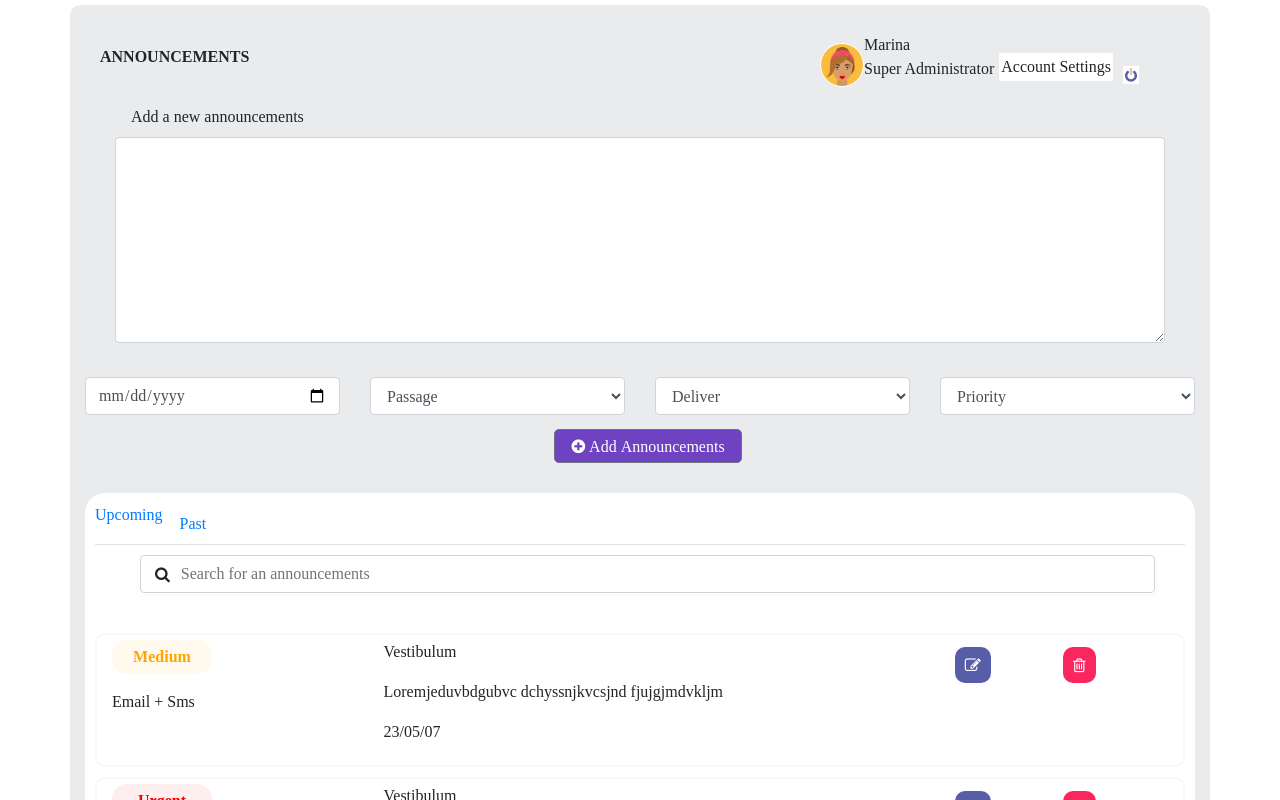
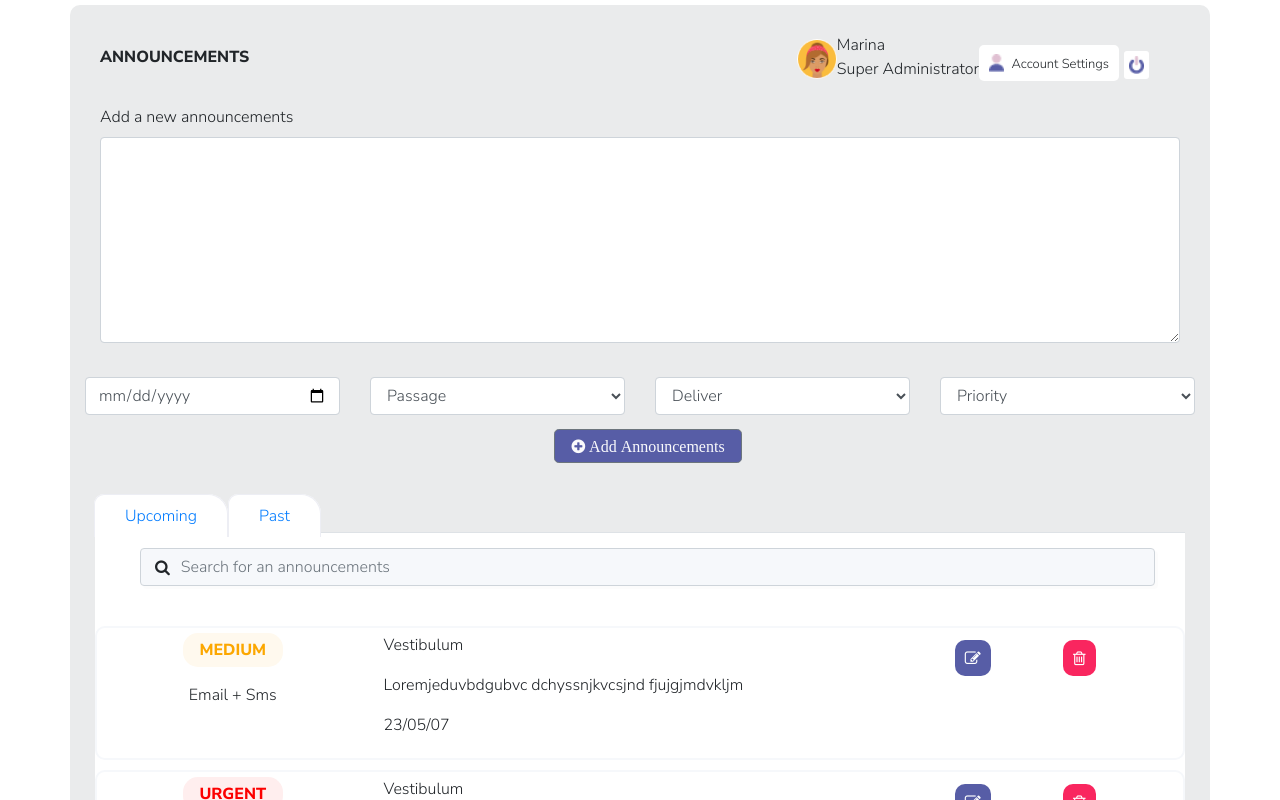
Before and after one commit to Xtarachiever/4010_Tasks, a React (Create React App) app: page / in a window 1280 px wide. Shown: the top 800 px of the page. Built offline with nearby package versions, Linux system fonts and the light colour scheme.

Commit message:
updated styles

```diff
--- a/src/App.css
+++ b/src/App.css
@@ -1,3 +1,4 @@
+@import url('https://fonts.googleapis.com/css2?family=Nunito+Sans:wght@300;800&display=swap');
 *{
   margin: 0;
   padding: 0;
@@ -26,6 +27,22 @@ body{
   --delete:#F9265F;
   --shade:#F6F8FB;
 }
+.tabs .nav-item{
+  padding: 1px;
+  margin-bottom: 3px;
+}
+.nav-item a{
+  border: 1px solid #EDEEF4;
+  padding: 10px 30px 10px 30px;
+  border-bottom: none;
+  background-color: #FFFFFF;
+  margin-left: -2px;
+  border-bottom-color: rgb(237, 238, 244);
+  border-top-right-radius: 20px;
+  border-top-left-radius: 10px;
+  transform: skewX(33deg);
+  position: relative;
+}
 .row-header{
   display: flex;
   align-items: center;
@@ -33,7 +50,7 @@ body{
   padding: 0 30px 0 30px;
 }
 .bold{
-  font-weight: 600;
+  font-weight: 900;
 }
 .all{
   background-color:#eaebec;
@@ -41,29 +58,51 @@ body{
   margin: 5px;
   border-radius: 10px;
 }
-.account{
-  display: flex;
-  flex-direction: row;
-  margin-left: 5px;
-}
-.account p,.account img{
-  margin-right: 10px;
-  background-color: #FFFFFF;
-  padding: 2px;
-}
 img{
   object-fit: cover;
+  width: 100%;
 }
 .second-header{
   display: flex;
-  align-items: flex-end;
-  justify-content: space-evenly;
+  flex-direction: row;
+  align-items: center;
+  justify-content: space-between;
 }
-.second-header img{
+.second-header div{
+  display: flex;
+  align-items: center;
+}
+.second-header div img{
+  width: 15px;
   display: flex;
   align-self: center;
 }
-
+.second-header .people img{
+  width: 40px;
+  position: relative;
+  top: -6px;
+}
+.second-header .social{
+  background-color: #FFFFFF;
+  padding: 0px 10px;
+  margin-right: 5px;
+  position: relative;
+  top: -2px;
+  display: flex;
+  justify-content: space-between;
+  width: 140px;
+  border-radius: 5px;
+}
+.second-header .interface{
+  background-color: #FFFFFF;
+  padding: 5px;
+  border-radius: 3px;
+}
+.second-header .social p{
+  position: relative;
+  top: 10px;
+  font-size: 13px;
+}
 .row-content {
   margin:0px auto;
   padding: 30px 0px 30px 0px;
@@ -83,12 +122,13 @@ select{
   left: 30px;
 }
 .input input{
-  background-color:var(--shade);
+  background-color:#F6F8FB;
   box-shadow: 3px 3px #EBEBEB2E;
   padding-left: 40px;
 }
 .button button{
-  background-color: var(--purple);
+  background-color:#575DA6;
+  color: #FAFAFC;
 }
 .announcement{
   margin-top: 40px;
@@ -103,23 +143,26 @@ select{
 a{
   cursor: pointer;
 }
-.Urgent{
+.URGENT{
   color: #FC0000;
   background-color:#FFEEEE;
 }
-.Medium{
+.MEDIUM{
   color: #FCA700;
   background-color:#FFF9EE;
 }
-.Normal{
+.NORMAL{
   color: #30D000;
   background-color: #d9f3e2;
 }
 .upcoming{
-  background-color: #FFFFFF;
   border-radius: 20px;
   padding: 10px;
   width: 100%;
+}
+.upcometabs{
+  background-color: #FFFFFF;
+  padding: 5px;
 }
 .pills{
   display: flex;
@@ -131,7 +174,12 @@ a{
 }
 .starts{
   width: 100%;
+  max-width: 200px;
+  align-items: center;
+  display: flex;
+  flex-direction: column;
 }
+
 .form-details{
   display: flex;
   align-items: center;
--- a/src/App.js
+++ b/src/App.js
@@ -136,13 +136,18 @@ class App extends React.Component {
                     <Collapse isOpen={this.state.isNavOpen} navbar>
                       <Nav navbar>
                         <div className="second-header ml-3">
-                          <img src={people} alt="people.png"/>
+                          <div className="people">
+                            <img src={people} alt="people.png"/>
+                          </div>
                           <div className="owner">
                             <p>Marina<br/><span>Super Administrator</span></p>
                           </div>
-                          <div className="account">
-                            <p>Account Settings</p>
-                           <img src={Interface} alt="interface.png"/>
+                            <div className="social">
+                              <img src={social} alt="social.png"/>
+                              <p>Account Settings</p>
+                          </div>
+                          <div className="interface">
+                            <img src={Interface} alt="interface.png"/>
                           </div>
                         </div>
                       </Nav>
@@ -150,7 +155,8 @@ class App extends React.Component {
               </div>
             </Navbar>
           </React.Fragment>
-          <div className="col-12 ml-3">
+          </div>
+          <div className="col-12">
             <Label htmlFor="announcements">Add a new announcements</Label>
           </div>
           <Col md={{size:15}} className="col-sm-12">
@@ -158,7 +164,6 @@ class App extends React.Component {
             name="Announcements"
             value={Announcements} onChange={this.changeHandler}/>
           </Col>
-        </div>
         <div className="row row-content form-details">
             <div className="col-sm-5 col-md-3 col-12 mt-1">
               <Input type="date" placeholder="Select a date" onChange={this.changeHandler} value={Date} name="Date"/>
@@ -189,14 +194,14 @@ class App extends React.Component {
               </select>
             </div>
             <div className="button mt-1">
-              <Button color="secondary"  type="submit" className="fa fa-plus-circle btn-lg ml-3" onClick={this.clearAll}> Add Announcements</Button>
+              <Button type="submit" className="fa fa-plus-circle btn-lg ml-3" onClick={this.clearAll}> Add Announcements</Button>
             </div>
         </div>
         </form>
         <div className="upcoming">
           <Upcoming tabs={['Upcoming','Past']} selected={this.state.selected} setSelected={this.setSelected}>
             <Tab isSelected={this.state.selected==='Upcoming'}>
-            <div className="container">
+            <div className="upcometabs container">
                   <div className="col-12 col-sm-12 input">
                       <i className="fa fa-search" ></i>
                       <Input type="text" id="input" placeholder="Search for an announcements" name="search" value={search}
--- a/src/sample.js
+++ b/src/sample.js
@@ -2,21 +2,21 @@ export const sample=
 [
     {
         "Date":"23/05/07",
-        "Priority":"Medium",
+        "Priority":"MEDIUM",
         "Deliver":"School Wide",
         "Passage":"Email + Sms",
         "Announcements":"Loremjeduvbdgubvc dchyssnjkvcsjnd fjujgjmdvkljm"
     },
     {
         "Date":"23/04/07",
-        "Priority":"Urgent",
+        "Priority":"URGENT",
         "Deliver":"School Wide",
         "Passage":"Sms",
         "Announcements":"ghjhghgh dchyssnjkvcsjnd fjujgjmdvkljm"
     },
     {
         "Date":"23/04/07",
-        "Priority":"Normal",
+        "Priority":"NORMAL",
         "Deliver":"Course Wide",
         "Passage":"Email",
         "Announcements":"Loremjeduvbdgubvc dchyssnjkvcsjnd fjujgjmdvkljm"
--- a/src/upcoming.js
+++ b/src/upcoming.js
@@ -2,15 +2,15 @@ import React from 'react';
 class Upcoming extends React.Component{
     render(){
         return(
-            <div>
-                <ul className="nav nav-tabs">
+            <div className="tabs">
+                <ul className="nav nav-tabs" role="tablist">
                     {
                         this.props.tabs.map(tab=>{
 
                             const active=(tab===this.props.selected ? 'active' : " ");
                             return(
                                 <li className="nav-item" key={tab}>
-                                    <a className={"nav-link" + active} onClick={()=>this.props.setSelected(tab)}>{tab}</a>
+                                    <a className="active" onClick={()=>this.props.setSelected(tab)}>{tab}</a>
                                 </li>
                             );
                         })
```
Also changed, not shown: src/images/social@2x.png (added), 1 other file (tests, documents, lock files or other folders).
